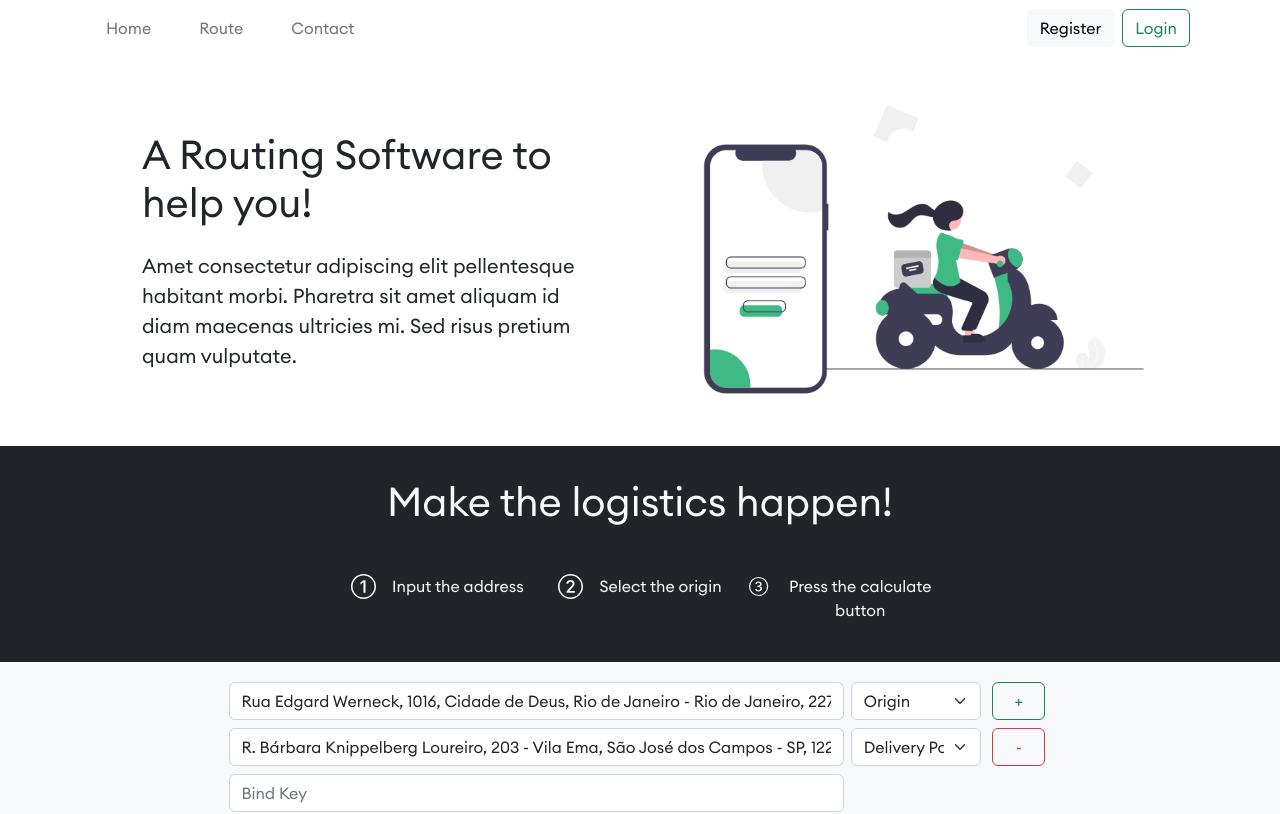
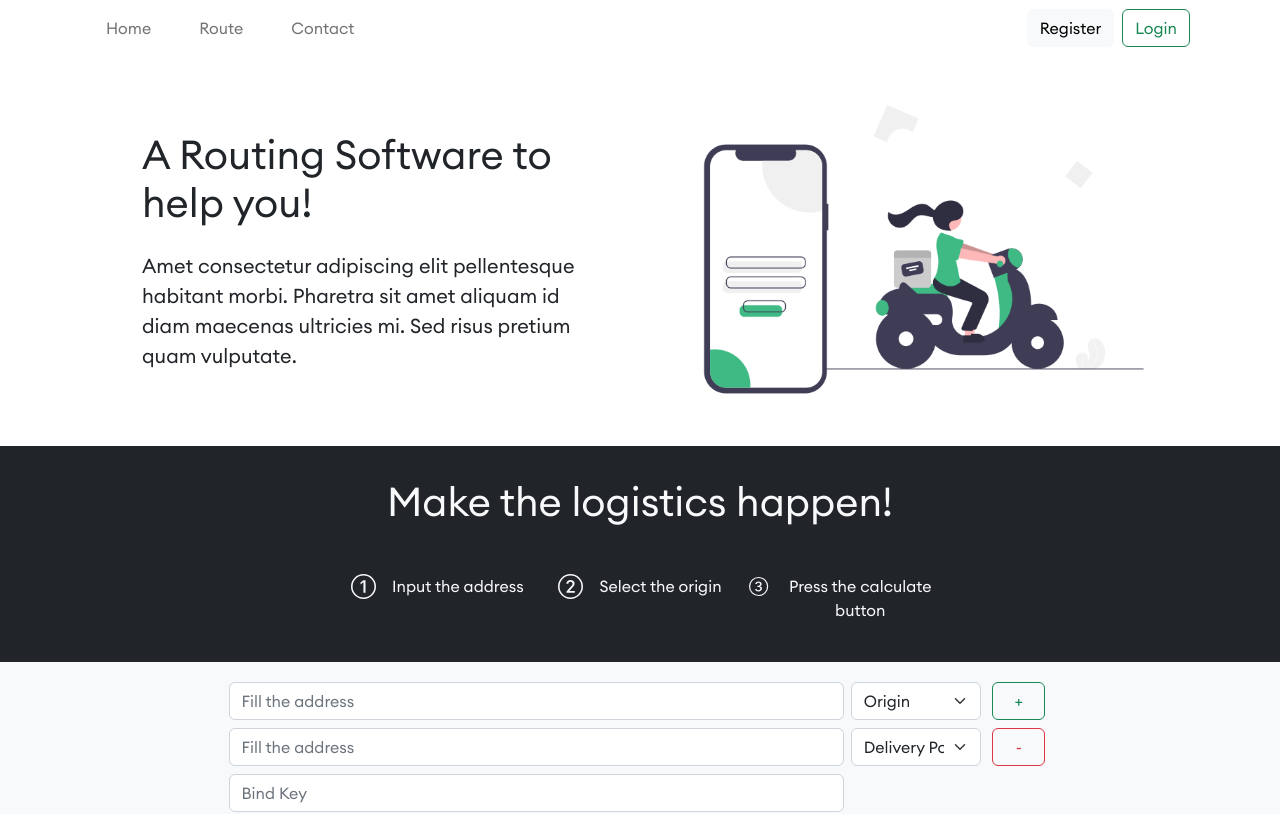
Before and after one commit to jdenari/routing-software, a Vue app: page / in a window 1280 px wide. Shown: the top 814 px of the page. Built offline with nearby package versions, Linux system fonts and the light colour scheme.

Commit message:
line-result-component

```diff
--- a/src/components/InputAddress.vue
+++ b/src/components/InputAddress.vue
@@ -10,7 +10,7 @@
                             class="form-control"
                             aria-label="Text input with dropdown button"
                             placeholder="Fill the address"
-                            v-model="addressOriginDestiny.origin">
+                            v-model="originAddress">
                     </div>
                 </div>
                 <div class="col-2">
@@ -35,7 +35,7 @@
                             class="form-control"
                             aria-label="Text input with dropdown button"
                             placeholder="Fill the address"
-                            v-model="addressOriginDestiny.destiny">
+                            v-model="destinyAddress">
                     </div>
                 </div>
                 <div class="col-2">
@@ -119,29 +119,33 @@
         components: { AddressField },
         data() {
             return {
+                // single
                 newAddressField: ref(''),
                 arr: ref({}),
-                AddressFieldObject: [],
+                distanceCalculated: '',
                 nextAddressFieldID: ref(1),
                 nextAddressFieldTitle: ref([]),
-                addressOriginDestiny: {
-                    origin: 'Rua Edgard Werneck, 1016, Cidade de Deus, Rio de Janeiro - Rio de Janeiro, 22763, Brazil',
-                    destiny: 'R. Bárbara Knippelberg Loureiro, 203 - Vila Ema, São José dos Campos - SP, 12243-040'
-                },
                 bindKey: '',
-                distanceCalculated: '',
+                originAddress: '',
+                destinyAddress: '',
+
+                // arrays
+
+                // objects
+                AddressFieldObject: [],
                 allAddressObject: []
             }
         },
         methods: {
             createallAddressObject(){
-                this.allAddressObject = Object.assign(this.addressOriginDestiny, this.arr)
-                console.log(this.allAddressObject)
+                this.allAddressObject = Object.assign({origin: this.originAddress}, {destiny: this.destinyAddress}, this.arr)
+
             },
 
             calculateDistance(){
-                console.log(this.allAddressObject)
+
                 this.$store.dispatch('mainCalculateDistance', this.allAddressObject)
+                this.allAddressObject = []
             },
 
             addAddressField() {
--- a/src/components/TableAddress.vue
+++ b/src/components/TableAddress.vue
@@ -9,32 +9,17 @@
                     <th scope="col" class="text-center">COST</th>
                 </tr>
             </thead>
-            <tbody>
-                <tr>
-                    <th scope="row"> 1 </th>
-                    <td> {{ $store.state.addressOrigin }} </td>
-                    <td class="text-center"> {{ $store.state.distancia }} </td>
-                    <td class="text-center">R$ 9,89</td>
-                </tr>
-                <tr>
-                    <th scope="row">2</th>
-                    <td>RUA EDGARD WERNECK, 1016 - CIDADE DE DEUS, RIO DE JANEIRO - RJ, 22763011</td>
-                    <td class="text-center">27.2 km</td>
-                    <td class="text-center">R$ 9,89</td>
-                </tr>
-                <tr>
-                    <th scope="row">3</th>
-                    <td>RUA EDGARD WERNECK, 1016 - CIDADE DE DEUS, RIO DE JANEIRO - RJ, 22763011</td>
-                    <td class="text-center">27.2 km</td>
-                    <td class="text-center">R$ 9,89</td>
-                </tr>
-            </tbody>
+            <lineResultTable />
         </table>
     </div>
 </template>
 
 <script>
+    import lineResultTable from './lineResultTable.vue'
     export default {
     name: 'TableAddress',
+    components:{
+        lineResultTable
+    }
     }
 </script>
--- /dev/null
+++ b/src/components/lineResultTable.vue
@@ -0,0 +1,28 @@
+<template>
+    <tbody>
+        <tr>
+            <th scope="row"> 1 </th>
+            <td> {{ $store.state.addressOrigin }} </td>
+            <td class="text-center"> {{ $store.state.distancia }} </td>
+            <td class="text-center">R$ 9,89</td>
+        </tr>
+        <tr>
+            <th scope="row">2</th>
+            <td>RUA EDGARD WERNECK, 1016 - CIDADE DE DEUS, RIO DE JANEIRO - RJ, 22763011</td>
+            <td class="text-center">27.2 km</td>
+            <td class="text-center">R$ 9,89</td>
+        </tr>
+        <tr>
+            <th scope="row">3</th>
+            <td>RUA EDGARD WERNECK, 1016 - CIDADE DE DEUS, RIO DE JANEIRO - RJ, 22763011</td>
+            <td class="text-center">27.2 km</td>
+            <td class="text-center">R$ 9,89</td>
+        </tr>
+    </tbody>
+</template>
+
+<script>
+    export default {
+    name: 'lineResultTable'
+    }
+</script>
```
Also changed, not shown: src/store/index.js (+11 -0 lines).
